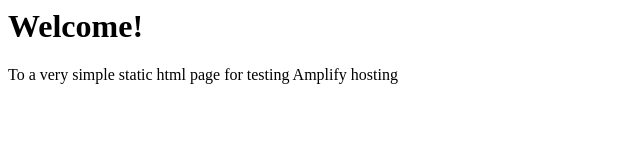
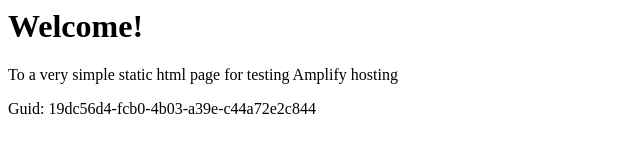
Before and after one commit to aws-aemilia-yul/Github-PR-Commit-Integration-Test-DoNotTouch-v1-preprod-ca-central-1, a website: page src/index.html in a window 1280 px wide. Shown: the whole page, without its empty margins (0-640 px from the left). Drawn offline with Linux system fonts and the light colour scheme.

Commit message:
commit from integ tests

```diff
--- a/src/index.html
+++ b/src/index.html
@@ -1,3 +1,5 @@
+
+
 <html lang="en">
 
 <head>
@@ -10,6 +12,6 @@
 <body>
     <h1>Welcome!</h1>
     <p>To a very simple static html page for testing Amplify hosting</p>
-</body>
+    <p>Guid: 19dc56d4-fcb0-4b03-a39e-c44a72e2c844</p></body>
 
 </html>
```
